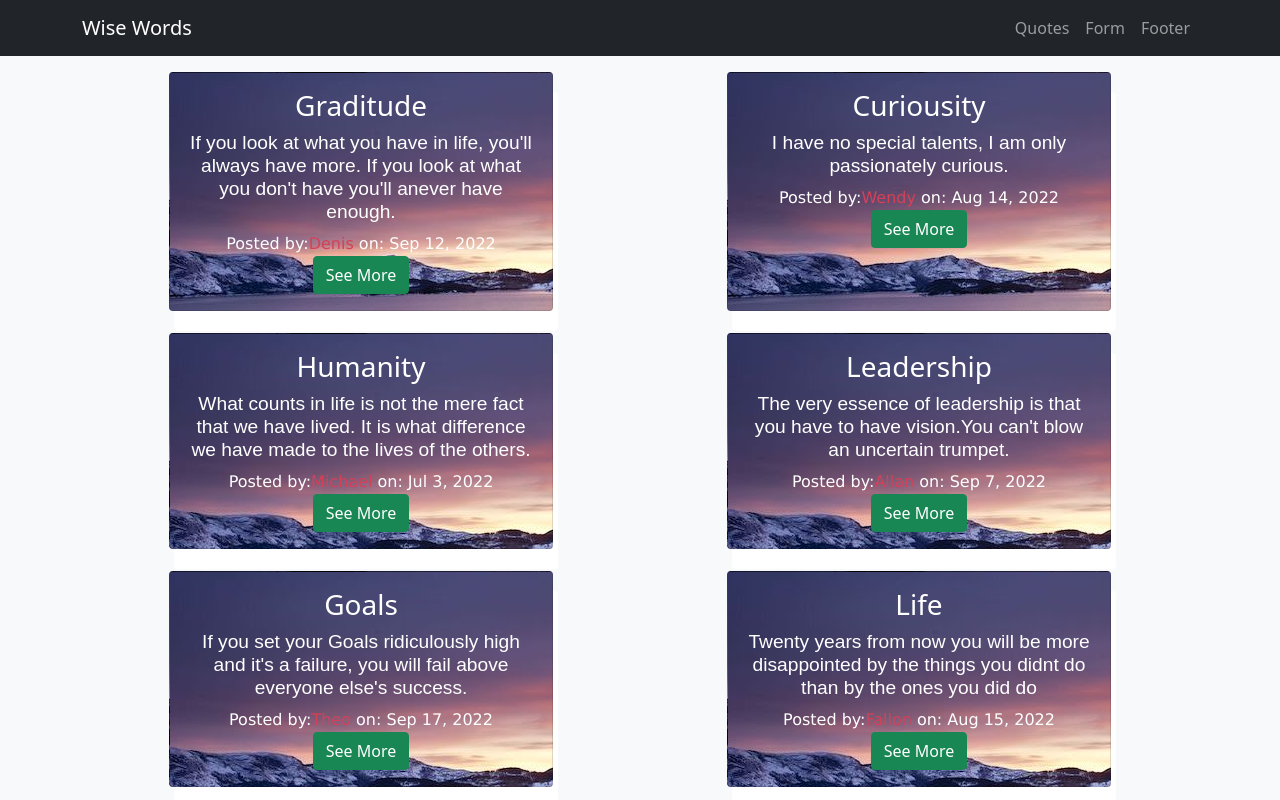
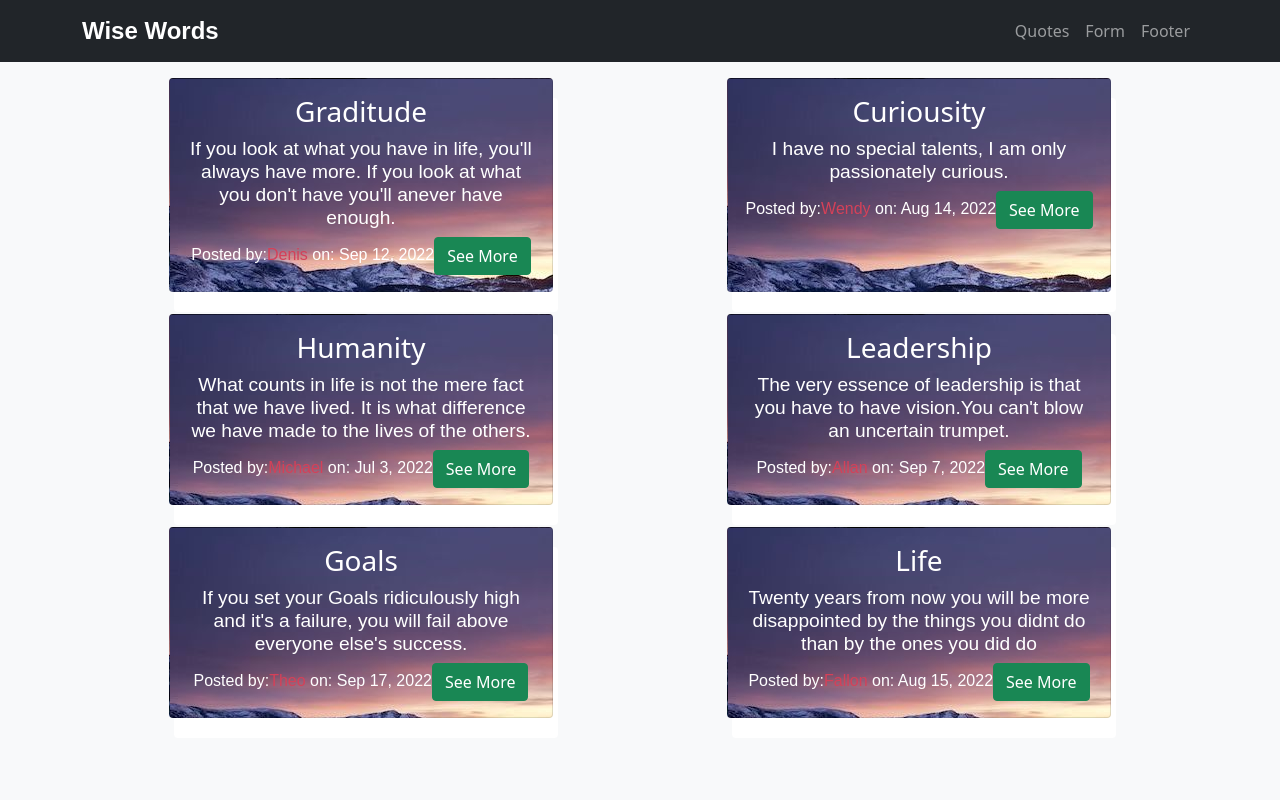
Before and after one commit to joey57/Quotes, an Angular app: page / in a window 1280 px wide. Shown: the top 800 px of the page. Built offline with nearby package versions, Linux system fonts and the light colour scheme.

Commit message:
css changes

```diff
--- a/src/app/quote-detail/quote-detail.component.css
+++ b/src/app/quote-detail/quote-detail.component.css
@@ -24,5 +24,5 @@ hr{
 }
 #when{
   float: right;
-  font-family: 'Courier New', Courier, monospace;
+  font-family: Arial, Helvetica, sans-serif;
 }
--- a/src/app/quote/quote.component.css
+++ b/src/app/quote/quote.component.css
@@ -1,5 +1,11 @@
+.navbar-brand{
+  font-family: Arial, Helvetica, sans-serif;
+  font-size: x-large;
+  font-weight: bold;
+
+}
 span{
-  font-family: Verdana, Geneva, Tahoma, sans-serif;
+  font-family: Arial, Helvetica, sans-serif;
 }
 #name{
   color: rgb(212, 65, 89);
```
